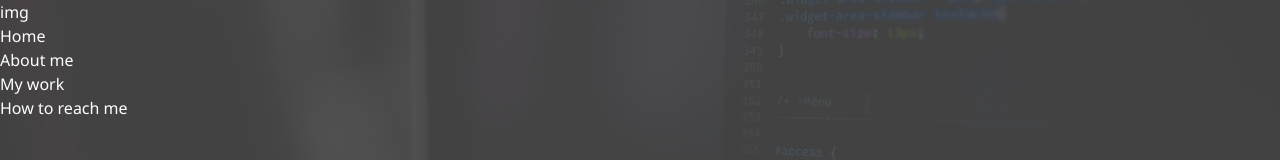
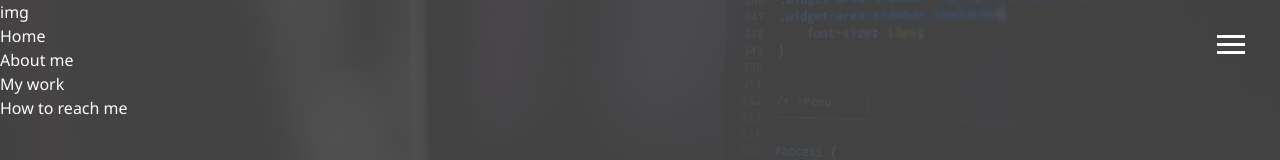
Before and after one commit to ZefirTheFear/portfolio, a React (Create React App) app: page / in a window 1280 px wide. Shown: the top 160 px of the page. Built offline with nearby package versions, Linux system fonts and the light colour scheme.

Commit message:
Menu btn rotate

```diff
--- a/src/components/Home/Home.scss
+++ b/src/components/Home/Home.scss
@@ -1,4 +1,4 @@
-@import "../../variables";
+@import "../../_variables";
 
 .home {
   position: relative;
--- a/src/components/Menu/Menu.js
+++ b/src/components/Menu/Menu.js
@@ -1,22 +1,51 @@
-import React from "react";
+import React, { useState, useRef } from "react";
 import { Link } from "react-router-dom";
 
 import "./Menu.scss";
 
 const Menu = () => {
+  const menuBtn = useRef();
+  const menuNav = useRef();
+  const menuBranding = useRef();
+  const menuList = useRef();
+
+  const [showMenu, setShowMenu] = useState(false);
+
+  const toggleMenu = () => {
+    if (!showMenu) {
+      menuBtn.current.classList.add("menu__btn_close");
+      menuNav.current.classList.add("menu__nav_show");
+      menuBranding.current.classList.add("menu__branding_show");
+      menuList.current.classList.add("menu__list_show");
+      document
+        .querySelectorAll(".menu__nav-item")
+        .forEach(item => item.classList.add("menu__nav-item_show"));
+      setShowMenu(true);
+    } else {
+      menuBtn.current.classList.remove("menu__btn_close");
+      menuNav.current.classList.remove("menu__nav_show");
+      menuBranding.current.classList.remove("menu__branding_show");
+      menuList.current.classList.remove("menu__list_show");
+      document
+        .querySelectorAll(".menu__nav-item")
+        .forEach(item => item.classList.remove("menu__nav-item_show"));
+      setShowMenu(false);
+    }
+  };
+
   return (
     <header className="menu">
-      <div className="menu-btn">
-        <div className="menu-btn__btn-line" />
-        <div className="menu-btn__btn-line" />
-        <div className="menu-btn__btn-line" />
+      <div className="menu__btn" onClick={toggleMenu} ref={menuBtn}>
+        <div className="menu__btn-line" />
+        <div className="menu__btn-line" />
+        <div className="menu__btn-line" />
       </div>
 
-      <nav className="menu__nav">
-        <div className="menu__menu-branding">
+      <nav className="menu__nav" ref={menuNav}>
+        <div className="menu__branding" ref={menuBranding}>
           <div className="menu__portrait">img</div>
         </div>
-        <ul className="menu__menu-nav">
+        <ul className="menu__list" ref={menuList}>
           <li className="menu__nav-item">
             <Link to="/" className="menu__nav-link">
               Home
--- a/src/components/Menu/Menu.scss
+++ b/src/components/Menu/Menu.scss
@@ -1,9 +1,44 @@
+@import "../../_variables";
+
 .menu {
   position: fixed;
   width: 100%;
   z-index: 2;
 }
 
+.menu__btn {
+  position: absolute;
+  z-index: 3;
+  top: 35px;
+  right: 35px;
+  cursor: pointer;
+  @include easeOut;
+
+  &.menu__btn_close {
+    transform: rotate(180deg);
+
+    .menu__btn-line {
+      &:nth-child(1) {
+        transform: rotate(45deg) translate(8px, 8px);
+      }
+      &:nth-child(2) {
+        opacity: 0;
+      }
+      &:nth-child(3) {
+        transform: rotate(-45deg) translate(3px, -3px);
+      }
+    }
+  }
+}
+
+.menu__btn-line {
+  width: 28px;
+  height: 3px;
+  margin-bottom: 5px;
+  background: #fff;
+  @include easeOut;
+}
+
 .menu__nav-link {
   color: #fff;
   text-decoration: none;
```
